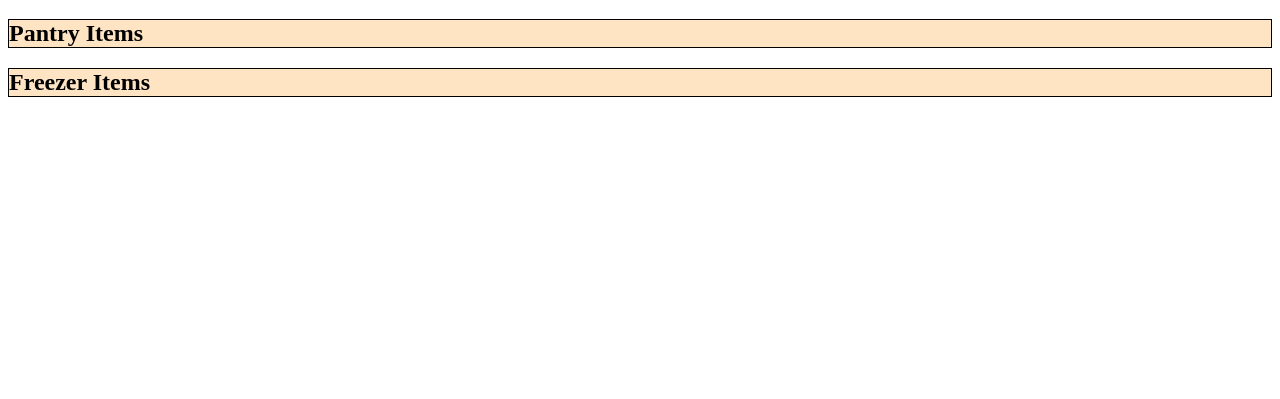
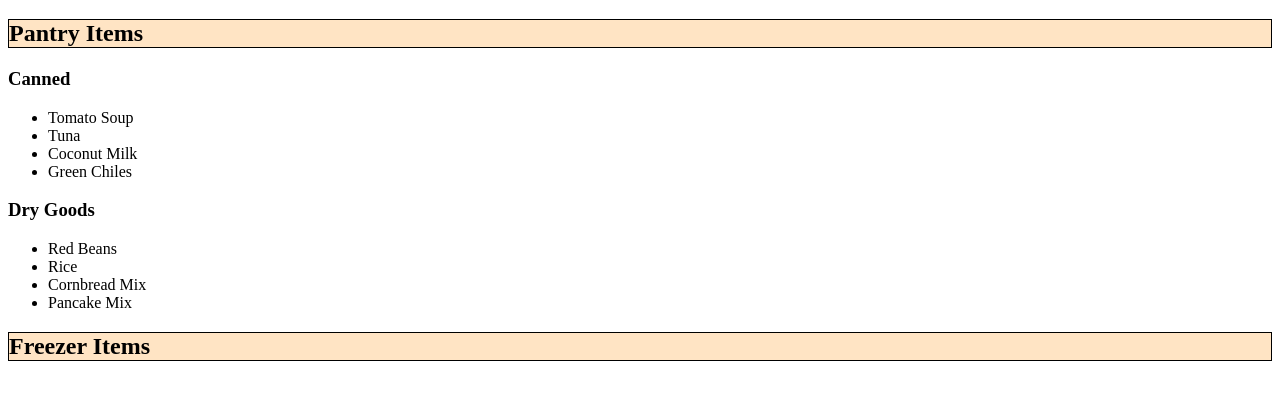
Before and after one commit to CodenamePianist/grocery_list, a plain HTML site: page index.html in a window 1280 px wide. Shown: the part 61-460 px from the top of the page. Drawn offline with Linux system fonts and the light colour scheme.

Commit message:
The changes in this commit will add items to the canned and dry goods sections of the grocery list.

```diff
--- a/index.html
+++ b/index.html
@@ -1,14 +1,32 @@
 <!DOCTYPE html>
 <html lang="en">
-<head>
-    <meta charset="UTF-8">
-    <meta name="viewport" content="width=device-width, initial-scale=1.0">
+  <head>
+    <meta charset="UTF-8" />
+    <meta name="viewport" content="width=device-width, initial-scale=1.0" />
     <title>Grocery List</title>
-    <link rel="stylesheet" href="index.css">
-</head>
-<body>
+    <link rel="stylesheet" href="index.css" />
+  </head>
+  <body>
     <h1>My Grocery List</h1>
     <h2>Pantry Items</h2>
+    <section>
+      <h3>Canned</h3>
+      <ul>
+        <li>Tomato Soup</li>
+        <li>Tuna</li>
+        <li>Coconut Milk</li>
+        <li>Green Chiles</li>
+      </ul>
+    </section>
+    <section>
+        <h3>Dry Goods</h3>
+        <ul>
+            <li>Red Beans</li>
+            <li>Rice</li>
+            <li>Cornbread Mix</li>
+            <li>Pancake Mix</li>
+        </ul>
+    </section>
     <h2>Freezer Items</h2>
-</body>
+  </body>
 </html>
```
